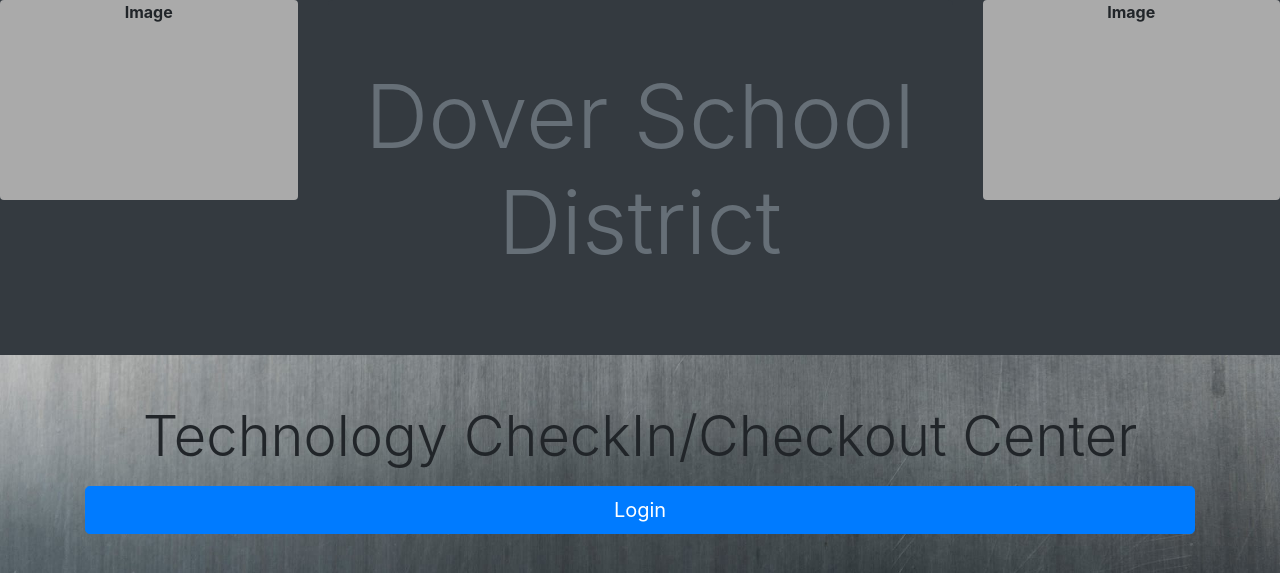
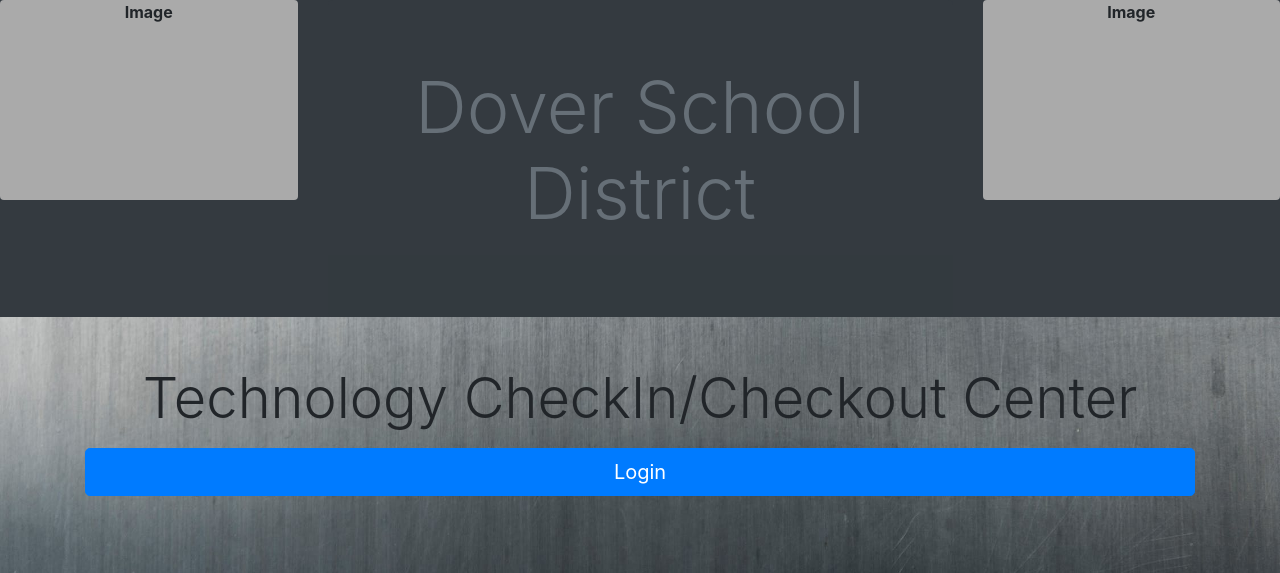
Before and after one commit to smassengale1/Pirates, a Django app: page / in a window 1280 px wide. Shown: the top 573 px of the page. Run offline with Django 3.2, Linux system fonts and the light colour scheme; some libraries are stand-ins or nearby versions.

Commit message:
Fixed Main HTML Banner

```diff
--- a/pirate/pirates_inv/pirates/templates/pirates/main.html
+++ b/pirate/pirates_inv/pirates/templates/pirates/main.html
@@ -23,7 +23,7 @@
                 <!--<img src="/static/pirates/img/pirate.png" alt="" class ='image'>-->
             </div>
             <div class ='col-sm-6'>
-                <div class="jumbotron text-center display-2 bg-dark" style="margin-bottom:0">
+                <div class="jumbotron text-center display-3 bg-dark" style="margin-bottom:0">
                     <p class='text-secondary'>Dover School District</p>
                     <!--<img src="/static/pirates/img/pirates.png" alt="" class= 'float-left'> -->
                 </div>
```
